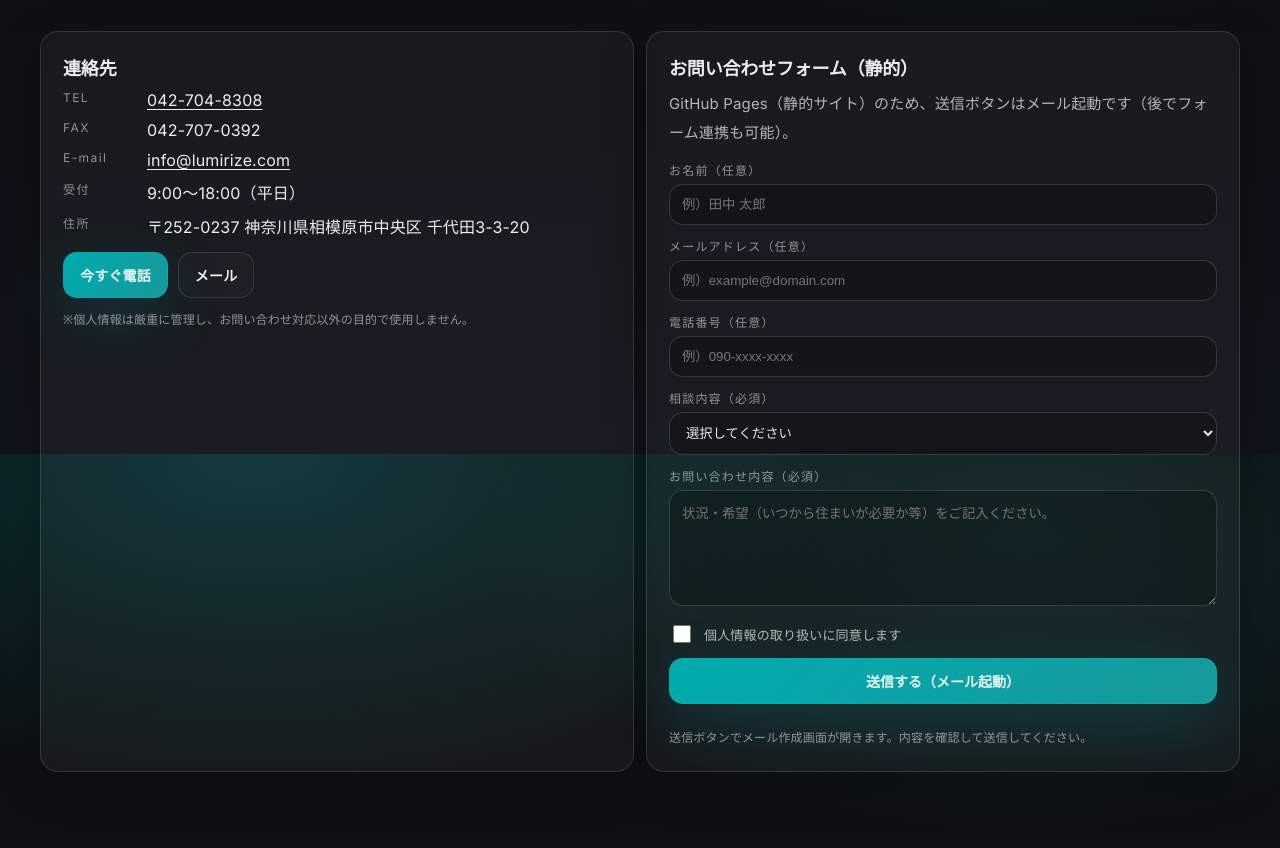
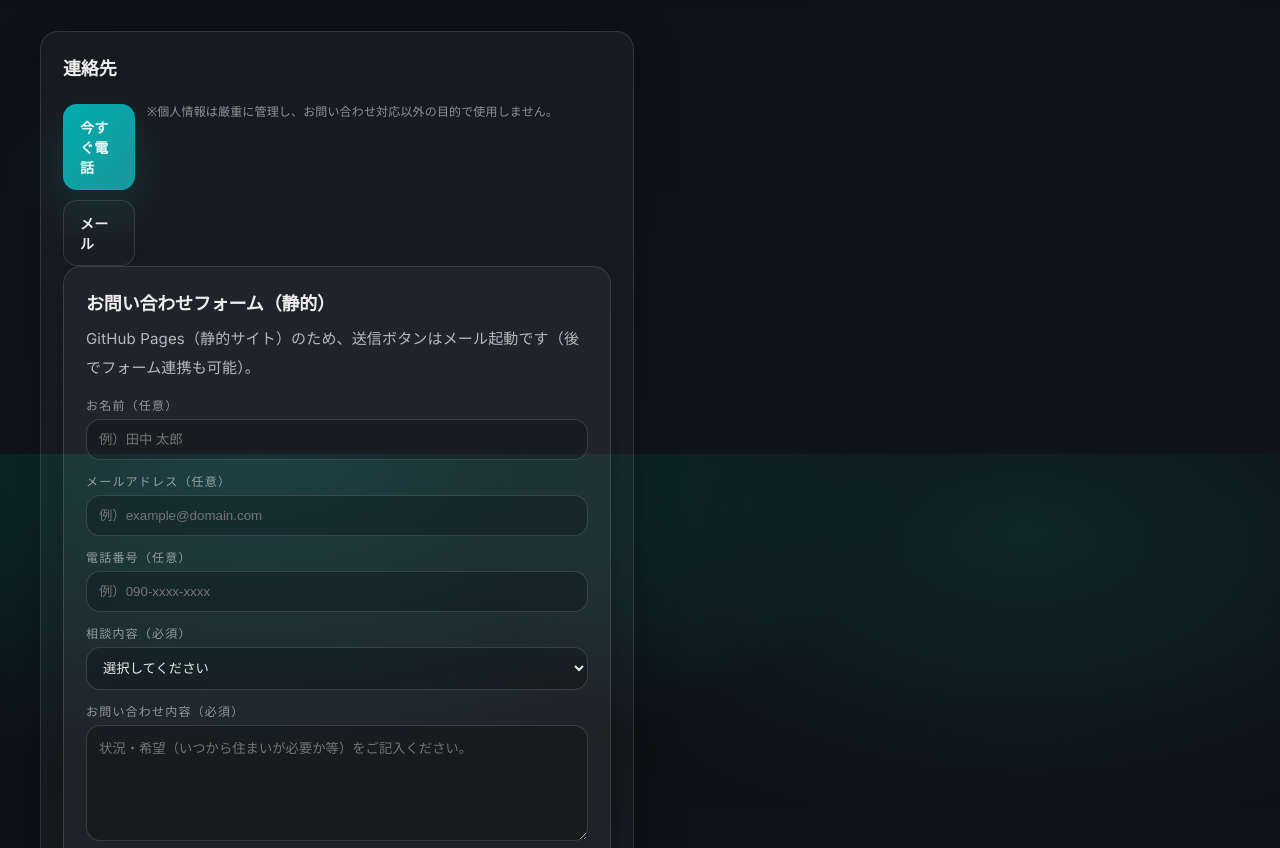
Before and after one commit to hiderock84-sys/lumirize, a plain HTML site: page index.html in a window 1280 px wide. Shown: the part 7546-8394 px from the top of the page. Drawn offline with Linux system fonts and the light colour scheme.

Commit message:
Remove contact details from index.htmlこ
Removed contact information details from the contact section.

```diff
--- a/index.html
+++ b/index.html
@@ -503,17 +503,6 @@
           <div class="card reveal">
             <h3 class="h3">連絡先</h3>
             <div class="kv">
-              <div class="kv__k">TEL</div>
-              <div class="kv__v"><a href="tel:0427048308">042-704-8308</a></div>
-              <div class="kv__k">FAX</div>
-              <div class="kv__v">042-707-0392</div>
-              <div class="kv__k">E-mail</div>
-              <div class="kv__v"><a href="mailto:info@lumirize.com">info@lumirize.com</a></div>
-              <div class="kv__k">受付</div>
-              <div class="kv__v">9:00〜18:00（平日）</div>
-              <div class="kv__k">住所</div>
-              <div class="kv__v">〒252-0237 神奈川県相模原市中央区 千代田3-3-20</div>
-            </div>
 
             <div class="contactBtns">
               <a class="btn btn-primary" href="tel:0427048308">今すぐ電話</a>
```
